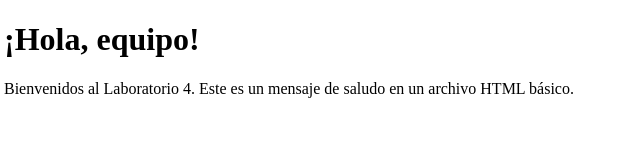
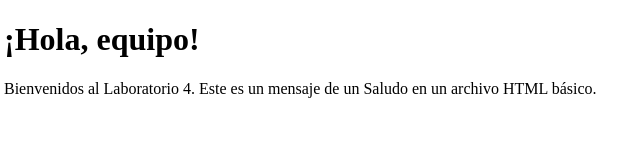
Before and after one commit to israelcalanicanaviri/Laboratorio4, a plain HTML site: page index.html in a window 1280 px wide. Shown: the full height of the page, 4-644 px from the left. Drawn offline with Linux system fonts and the light colour scheme.

Commit message:
Update index.html

```diff
--- a/index.html
+++ b/index.html
@@ -7,6 +7,6 @@
 </head>
 <body>
     <h1>¡Hola, equipo!</h1>
-    <p>Bienvenidos al Laboratorio 4. Este es un mensaje de saludo en un archivo HTML básico.</p>
+    <p>Bienvenidos al Laboratorio 4. Este es un mensaje de un Saludo en un archivo HTML básico.</p>
 </body>
 </html>
```
